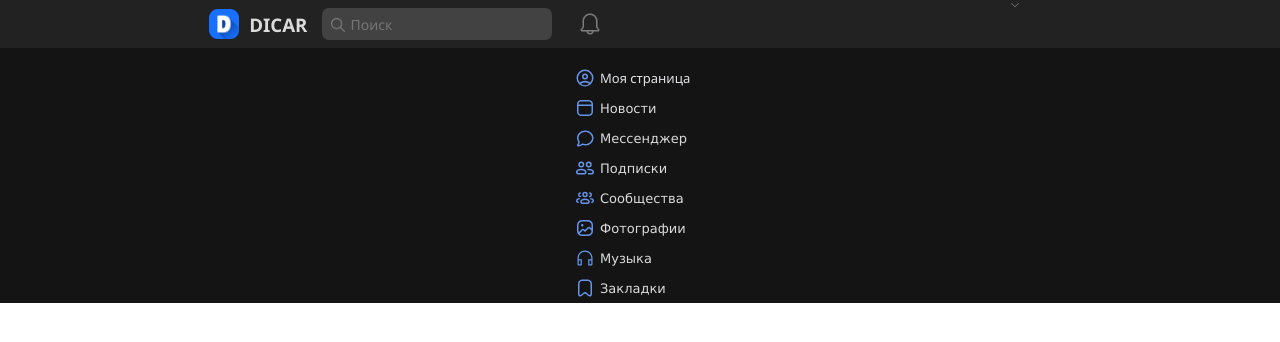
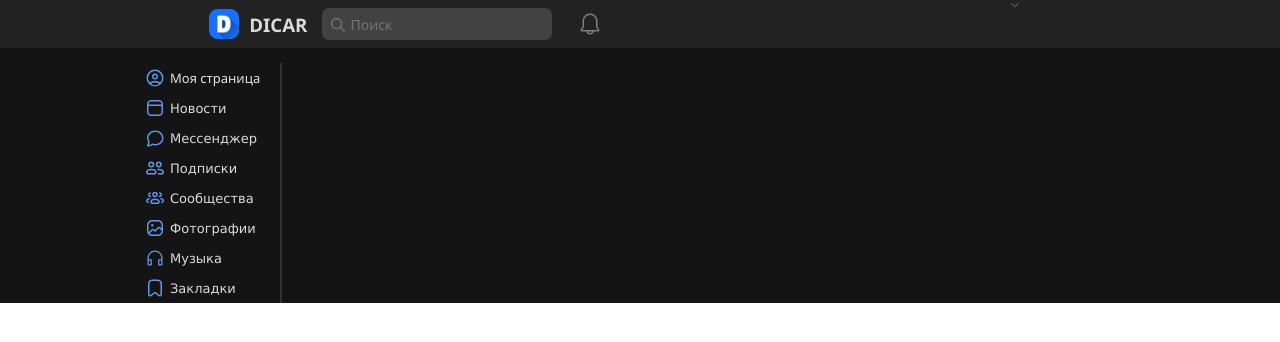
Before and after one commit to shishanee/Social-Network-Front, a React (Vite) app: page /edit in a window 1280 px wide. Shown: the top 342 px of the page. Built offline with nearby package versions, Linux system fonts and the light colour scheme; no server answers.

Commit message:
started to do edit and added links for this page

```diff
--- a/src/Routes/Routes.tsx
+++ b/src/Routes/Routes.tsx
@@ -5,10 +5,12 @@ import MyFeed from "../components/MyFeed/MyFeed";
 import Home from "../components/Home/Home";
 import Group from "../components/Group/Group";
 import AudioPlayer from "../components/Music/AudioPlayer";
+import Edit from "../components/EditProfile/Edit";
 
 const Routers = () => {
   return (
     <Routes>
+      <Route path="/edit" element={<Edit />}/>
       <Route path="/register" element={<SignUp />} />
       <Route path="/login" element={<SignIn />} />
       <Route path="/myFeed" element={<MyFeed />} />
--- /dev/null
+++ b/src/components/EditProfile/Edit.module.scss
@@ -0,0 +1,10 @@
+.edit{
+    width: 910px;
+    display: flex;
+    .editFirst{
+        border: 1px solid #333;
+    }
+    .editSecond{
+
+    }
+}
--- /dev/null
+++ b/src/components/EditProfile/Edit.tsx
@@ -0,0 +1,15 @@
+import React from 'react'
+import EditFirst from './EditFirst'
+import EditSecond from './EditSecond'
+import styles from './Edit.module.scss'
+
+const Edit: React.FC = () => {
+  return (
+    <div className={styles.edit}>
+      <EditFirst />
+      <EditSecond />
+    </div>
+  )
+}
+
+export default Edit
--- /dev/null
+++ b/src/components/EditProfile/EditFirst.tsx
@@ -0,0 +1,12 @@
+import React from 'react'
+import styles from './Edit.module.scss'
+
+const EditFirst: React.FC = () => {
+  return (
+    <div className={styles.editFirst}>
+
+    </div>
+  )
+}
+
+export default EditFirst
--- /dev/null
+++ b/src/components/EditProfile/EditSecond.tsx
@@ -0,0 +1,12 @@
+import React from 'react'
+import styles from './Edit.module.scss'
+
+const EditSecond: React.FC = () => {
+  return (
+    <div className={styles.editSecond}>
+
+    </div>
+  )
+}
+
+export default EditSecond
--- a/src/components/MyFeed/HeaderFeed.tsx
+++ b/src/components/MyFeed/HeaderFeed.tsx
@@ -15,16 +15,18 @@ const HeaderFeed: React.FC = () => {
         <div className={styles.blockWithoutImg}>
           <div className={styles.fullName}>
             <div className={styles.name}>Abdurrahman Navrazov</div>
-            <Link to={"#"} className={styles.linkToChangeProfile}>
+            <Link to={"/edit"} className={styles.linkToChangeProfile}>
               Укажите информацию о себе
               <span className={styles.arrowLink}> › </span>
             </Link>
           </div>
 
           <div className={styles.blockForChanging}>
-            <button className={styles.changeProfile}>
+            <Link to={"/edit"} className={styles.changeProfile}>
+              <p>
               Редактировать профиль
-            </button>
+              </p>
+            </Link>
             <button className={styles.yet}> Ещё </button>
           </div>
         </div>
--- a/src/components/MyFeed/MyFeed.module.scss
+++ b/src/components/MyFeed/MyFeed.module.scss
@@ -72,6 +72,10 @@
             border-radius: 5px;
             border: none;
             cursor: pointer;
+
+            p{
+              margin-top: 4.5px;
+            }
           }
 
           .changeProfile:hover {
--- a/src/components/Sidebar/Sidebar.tsx
+++ b/src/components/Sidebar/Sidebar.tsx
@@ -16,7 +16,7 @@ const Sidebar: React.FC = (): JSX.Element => {
       <BtnScrollUp />
       <ol>
         <li>
-          <Link to="#">
+          <Link to="/myFeed">
             <img src={myProfile} alt="" />
             <span>Моя страница</span>
           </Link>
```
